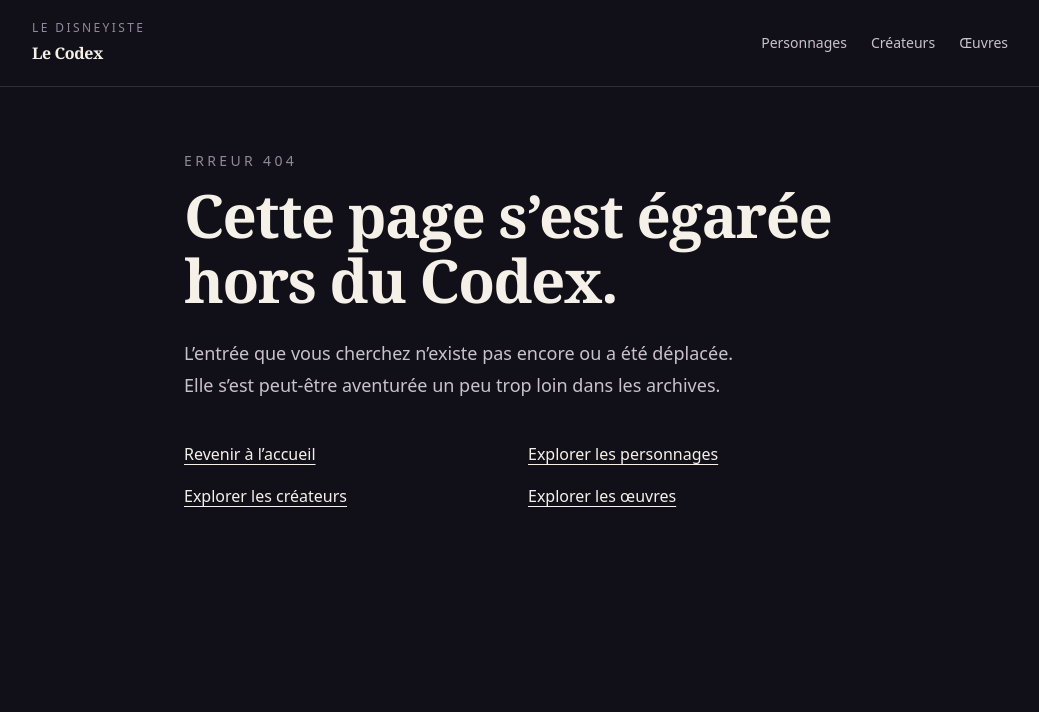
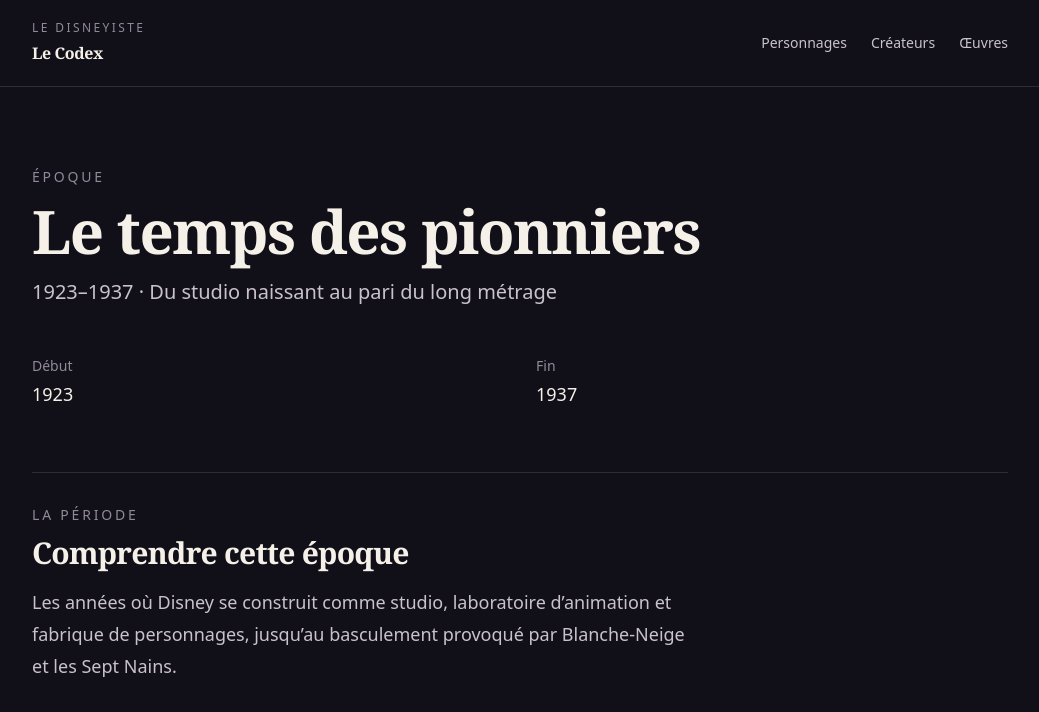
Before and after one commit to iamjulienjulien/ledisneyiste-codex, a Next.js app: page /epoques/temps-des-pionniers in a window 1280 px wide. Before the commit this address had no page. Shown: the top 712 px of the page, without its empty margins (120-1159 px from the left). Built offline with nearby package versions, Linux system fonts and the light colour scheme.

Commit message:
🏗️ Décor > Ouvrir une porte sur le temps dans le Codex > 🐭 Julien

```diff
--- /dev/null
+++ b/src/app/epoques/[slug]/page.tsx
@@ -0,0 +1,102 @@
+import type { Metadata } from "next";
+import { notFound } from "next/navigation";
+import CodexFicheHeader from "@/components/codex/CodexFicheHeader";
+import SourcesCodex from "@/components/codex/SourcesCodex";
+import { epoques, getEpoqueBySlug } from "@/data/catalogues";
+import { getFicheEpoqueBySlug } from "@/data/epoques";
+import { getSourcesByIds } from "@/data/sources";
+import { formatDateHistorique } from "@/lib/date";
+
+export const dynamicParams = false;
+
+export function generateStaticParams() {
+    return epoques.map((epoque) => ({
+        slug: epoque.slug,
+    }));
+}
+
+export async function generateMetadata({
+    params,
+}: {
+    params: Promise<{ slug: string }>;
+}): Promise<Metadata> {
+    const { slug } = await params;
+    const epoque = getEpoqueBySlug(slug);
+
+    if (!epoque) {
+        return {};
+    }
+
+    return {
+        title: epoque.nom,
+        description:
+            epoque.sousTitre ||
+            `Découvrir ${epoque.nom} dans Le Codex du Disneyiste.`,
+    };
+}
+
+export default async function EpoquePage({
+    params,
+}: {
+    params: Promise<{ slug: string }>;
+}) {
+    const { slug } = await params;
+
+    const epoque = getEpoqueBySlug(slug);
+    const fiche = getFicheEpoqueBySlug(slug);
+
+    if (!epoque || !fiche) {
+        notFound();
+    }
+
+    const sources = getSourcesByIds(fiche.sources);
+
+    return (
+        <main className="mx-auto min-h-screen w-full max-w-5xl px-6 py-16 sm:py-20">
+            <CodexFicheHeader
+                eyebrow="Époque"
+                titre={epoque.nom}
+                sousTitre={epoque.sousTitre}
+                introduction={fiche.introduction}
+            />
+
+            <dl className="mt-12 grid gap-8 sm:grid-cols-2">
+                <div>
+                    <dt className="text-sm text-muted">Début</dt>
+
+                    <dd className="mt-1 text-lg text-ink">
+                        {formatDateHistorique(fiche.periode.debut)}
+                    </dd>
+                </div>
+
+                {fiche.periode.fin && (
+                    <div>
+                        <dt className="text-sm text-muted">Fin</dt>
+
+                        <dd className="mt-1 text-lg text-ink">
+                            {formatDateHistorique(fiche.periode.fin)}
+                        </dd>
+                    </div>
+                )}
+            </dl>
+
+            {fiche.description && (
+                <section className="mt-16 border-t border-line pt-8">
+                    <p className="text-sm font-medium uppercase tracking-[0.2em] text-muted">
+                        La période
+                    </p>
+
+                    <h2 className="mt-3 text-3xl text-ink">
+                        Comprendre cette époque
+                    </h2>
+
+                    <p className="mt-4 max-w-2xl text-lg leading-8 text-ink-soft">
+                        {fiche.description}
+                    </p>
+                </section>
+            )}
+
+            <SourcesCodex sources={sources} />
+        </main>
+    );
+}
--- /dev/null
+++ b/src/app/epoques/page.tsx
@@ -0,0 +1,55 @@
+import type { Metadata } from "next";
+import Link from "next/link";
+import { epoques } from "@/data/catalogues";
+
+export const metadata: Metadata = {
+    title: "Époques",
+    description:
+        "Explorer les grandes périodes qui racontent les transformations de Disney dans le temps.",
+};
+
+export default function EpoquesPage() {
+    return (
+        <main className="mx-auto min-h-screen w-full max-w-5xl px-6 py-16 sm:py-20">
+            <header className="max-w-2xl">
+                <p className="text-sm font-medium uppercase tracking-[0.2em] text-muted">
+                    Explorer le Codex
+                </p>
+
+                <h1 className="mt-3 text-5xl text-ink">Époques</h1>
+
+                <p className="mt-6 text-lg leading-8 text-ink-soft">
+                    Des périodes pour suivre les transformations du studio, de
+                    ses créations et de ceux qui les ont façonnées.
+                </p>
+            </header>
+
+            <section className="mt-12 border-t border-line pt-8">
+                <p className="text-sm text-muted">
+                    {epoques.length} {epoques.length > 1 ? "époques" : "époque"}
+                </p>
+
+                <ul className="mt-6 divide-y divide-line">
+                    {epoques.map((epoque) => (
+                        <li key={epoque.slug}>
+                            <Link
+                                href={`/epoques/${epoque.slug}`}
+                                className="group block py-6"
+                            >
+                                <h2 className="text-2xl text-ink transition-colors group-hover:text-accent">
+                                    {epoque.nom}
+                                </h2>
+
+                                {epoque.sousTitre && (
+                                    <p className="mt-2 max-w-2xl leading-7 text-ink-soft">
+                                        {epoque.sousTitre}
+                                    </p>
+                                )}
+                            </Link>
+                        </li>
+                    ))}
+                </ul>
+            </section>
+        </main>
+    );
+}
--- a/src/components/codex/ReferenceCodexLink.tsx
+++ b/src/components/codex/ReferenceCodexLink.tsx
@@ -15,6 +15,9 @@ function getReferenceHref(reference: ReferenceCodex) {
 
         case "oeuvre":
             return `/oeuvres/${reference.slug}`;
+
+        case "epoque":
+            return `/epoques/${reference.slug}`;
 
         default:
             return null;
--- /dev/null
+++ b/src/data/catalogues/epoques.json
@@ -0,0 +1,8 @@
+[
+    {
+        "slug": "temps-des-pionniers",
+        "nom": "Le temps des pionniers",
+        "type": "epoque",
+        "sousTitre": "1923–1937 · Du studio naissant au pari du long métrage"
+    }
+]
--- a/src/data/catalogues/index.ts
+++ b/src/data/catalogues/index.ts
@@ -1,15 +1,20 @@
 import contributeursJson from "@/data/catalogues/contributeurs.json";
 import personnagesJson from "@/data/catalogues/personnages.json";
 import oeuvresJson from "@/data/catalogues/oeuvres.json";
+import epoquesJson from "@/data/catalogues/epoques.json";
+
 import type { ContributeurDisney } from "@/types/contributeur";
 import type { PersonnageDisney } from "@/types/personnage";
 import type { OeuvreDisney } from "@/types/oeuvre";
+import type { EpoqueDisney } from "@/types/epoque";
 
 export const personnages = personnagesJson as PersonnageDisney[];
 
 export const contributeurs = contributeursJson as ContributeurDisney[];
 
 export const oeuvres = oeuvresJson as OeuvreDisney[];
+
+export const epoques = epoquesJson as EpoqueDisney[];
 
 export function getPersonnageBySlug(slug: string) {
     return personnages.find((personnage) => personnage.slug === slug);
@@ -22,3 +27,7 @@ export function getContributeurBySlug(slug: string) {
 export function getOeuvreBySlug(slug: string) {
     return oeuvres.find((oeuvre) => oeuvre.slug === slug);
 }
+
+export function getEpoqueBySlug(slug: string) {
+    return epoques.find((epoque) => epoque.slug === slug);
+}
--- /dev/null
+++ b/src/data/epoques/index.ts
@@ -0,0 +1,8 @@
+import tempsDesPionniersJson from "@/data/epoques/temps-des-pionniers.json";
+import type { FicheEpoqueDisney } from "@/types/epoque";
+
+export const fichesEpoques = [tempsDesPionniersJson as FicheEpoqueDisney];
+
+export function getFicheEpoqueBySlug(slug: string) {
+    return fichesEpoques.find((fiche) => fiche.slug === slug);
+}
--- /dev/null
+++ b/src/data/epoques/temps-des-pionniers.json
@@ -0,0 +1,17 @@
+{
+    "slug": "temps-des-pionniers",
+    "type": "epoque",
+    "introduction": "",
+    "periode": {
+        "debut": {
+            "valeur": "1923",
+            "precision": "annee"
+        },
+        "fin": {
+            "valeur": "1937",
+            "precision": "annee"
+        }
+    },
+    "description": "Les années où Disney se construit comme studio, laboratoire d’animation et fabrique de personnages, jusqu’au basculement provoqué par Blanche-Neige et les Sept Nains.",
+    "sources": []
+}
--- /dev/null
+++ b/src/types/epoque.ts
@@ -0,0 +1,18 @@
+import type { EntreeCatalogueBase } from "@/types/codex";
+import type { DateHistorique } from "@/types/date";
+import type { FicheCodexBase } from "@/types/fiche";
+
+export type EpoqueDisney = EntreeCatalogueBase & {
+    type: "epoque";
+};
+
+export type FicheEpoqueDisney = FicheCodexBase & {
+    type: "epoque";
+
+    periode: {
+        debut: DateHistorique;
+        fin?: DateHistorique;
+    };
+
+    description: string;
+};
--- a/src/types/reference.ts
+++ b/src/types/reference.ts
@@ -1,4 +1,5 @@
-export type TypeReferenceCodex = "personnage" | "contributeur" | "oeuvre";
+export type TypeReferenceCodex =
+    "personnage" | "contributeur" | "oeuvre" | "epoque";
 
 export type ReferenceCodex =
     | {
```
